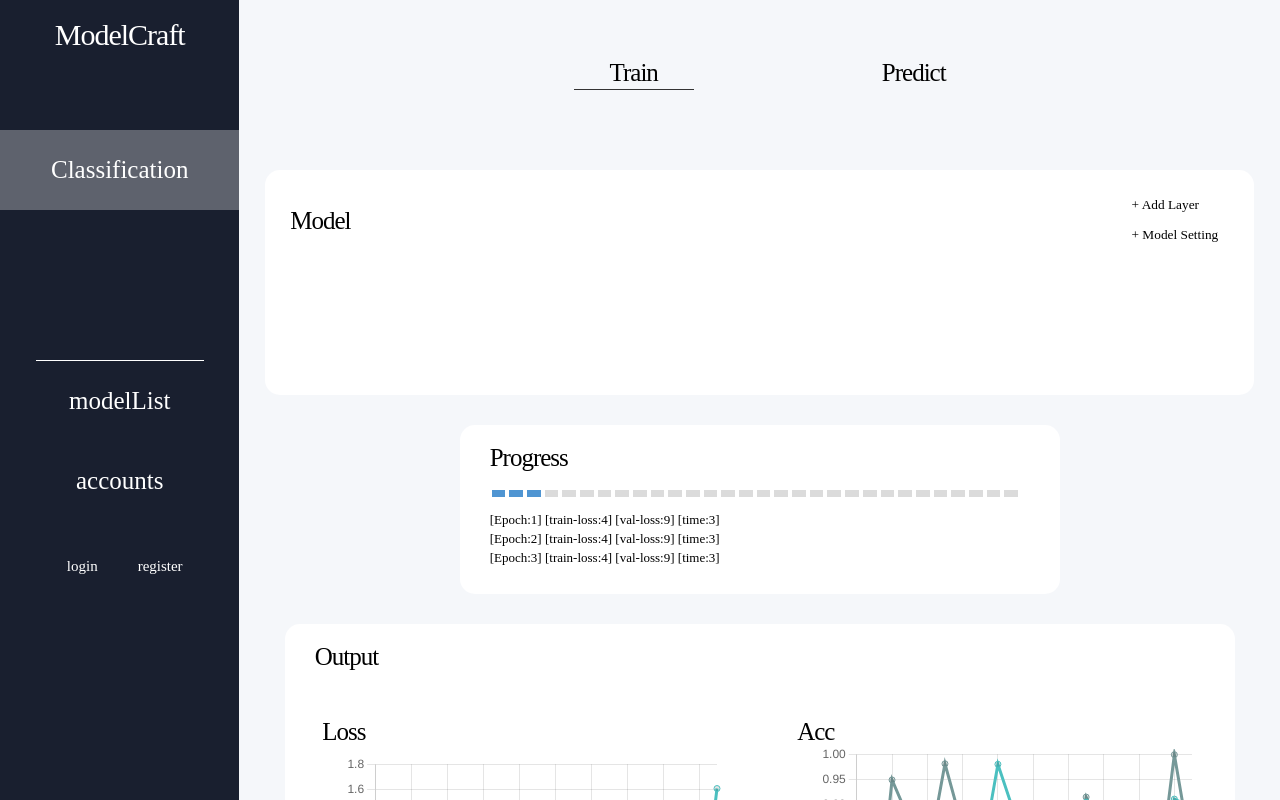
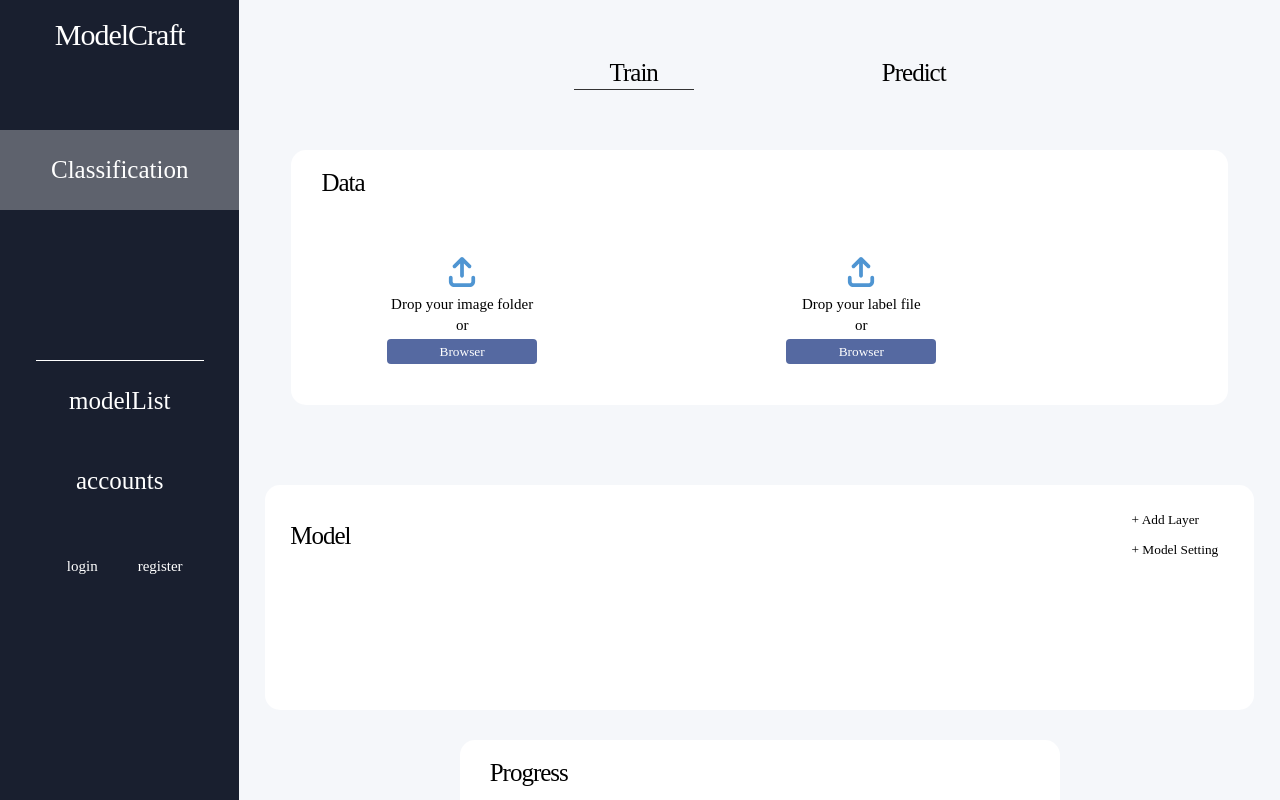
Before and after one commit to LMM-Lab/ModelCraft-Frontend, a Next.js app: page /classification/train in a window 1280 px wide. Shown: the top 800 px of the page. Built offline with nearby package versions, Linux system fonts and the light colour scheme.

Commit message:
<feature>(Train):TrainにDataを追加 -Dataを追加 -inputSizeを削除し、dataに統合

```diff
--- a/src/app/classification/train/page.tsx
+++ b/src/app/classification/train/page.tsx
@@ -1,20 +1,28 @@
 'use client'
 import Model from "./Model";
-import React, { useState } from "react";
+import React, { useEffect, useState } from "react";
 import Progress from "./Progress";
 import Flex from "@/component/common/styles/Flex";
 import { ModelConfigContext, ModelConfigType } from "@/Context/ModelConfig";
 import Output from "./Output";
 import Nav from "./Nav";
+import Data from "./Data";
+
+export type DataType={
+  train?:File[]
+  label?:string[]
+  inputSize?:number[]
+}
 
 const Train = () => {
   const [modelConfig, setModelConfig] = useState<ModelConfigType>()
-  const [inputSize, setInputSize] = useState<number[]>([10])
+  const [data,setData]=useState<DataType|null>(null)
   return (
     <ModelConfigContext.Provider value={{ modelConfig, setModelConfig }}>
       <Flex $flex_direction="column" $align_items="center">
         <Nav nav="train"></Nav>
-        <Model inputSize={inputSize}></Model>
+        <Data setData={setData}></Data>
+        <Model inputSize={data?.inputSize ?? []}></Model>
         <Flex $justify_content="space-between" $marginTop="3rem">
           <Progress></Progress>
         </Flex>
```
